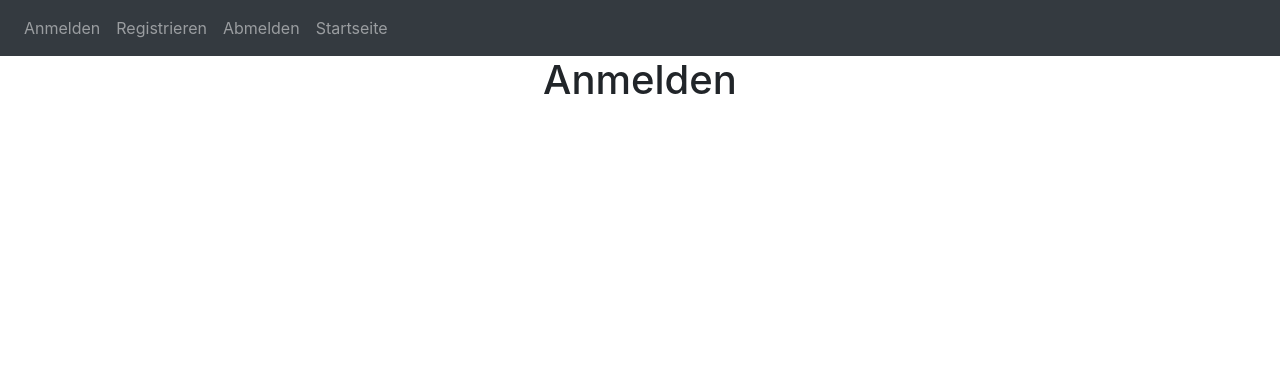
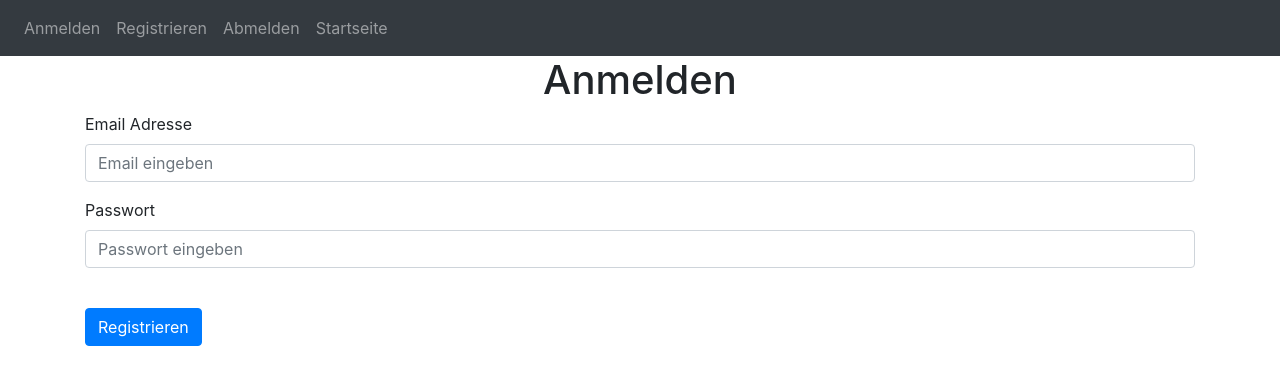
Before and after one commit to rexari03/lernplaner_app, a Flask app: page /login in a window 1280 px wide. Shown: the top 385 px of the page. Run offline with Flask 3, Linux system fonts and the light colour scheme; some libraries are stand-ins or nearby versions.

Commit message:
Added login and sign up html code

```diff
--- a/website/templates/login.html
+++ b/website/templates/login.html
@@ -1,4 +1,28 @@
 {% extends "base.html" %} {% block title %}Login{% endblock %} {% block content
 %}
 <h1 id="heading">Anmelden</h1>
+<form method="POST">
+    <div class="form-group">
+        <label for="email">Email Adresse</label>
+        <input
+            type="email"
+            class="form-control"
+            id="email"
+            name="email"
+            placeholder="Email eingeben"
+        />
+    </div>
+    <div class="form-group">
+        <label for="password">Passwort</label>
+        <input
+            type="password"
+            class="form-control"
+            id="password"
+            name="password"
+            placeholder="Passwort eingeben"
+        />
+    </div>
+    <br/>
+    <button type="submit" class="btn btn-primary">Registrieren</button>
+</form>
 {% endblock %}
```
Also changed, not shown: website/templates/signup.html (+54 -0 lines).
